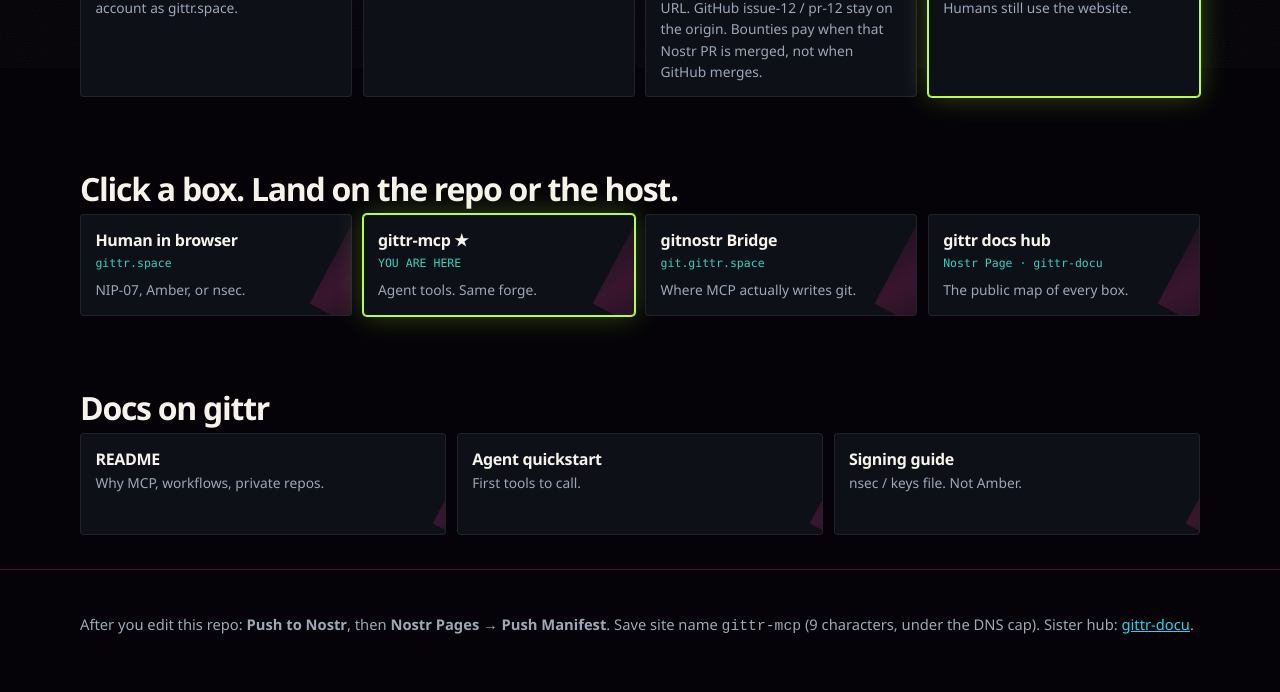
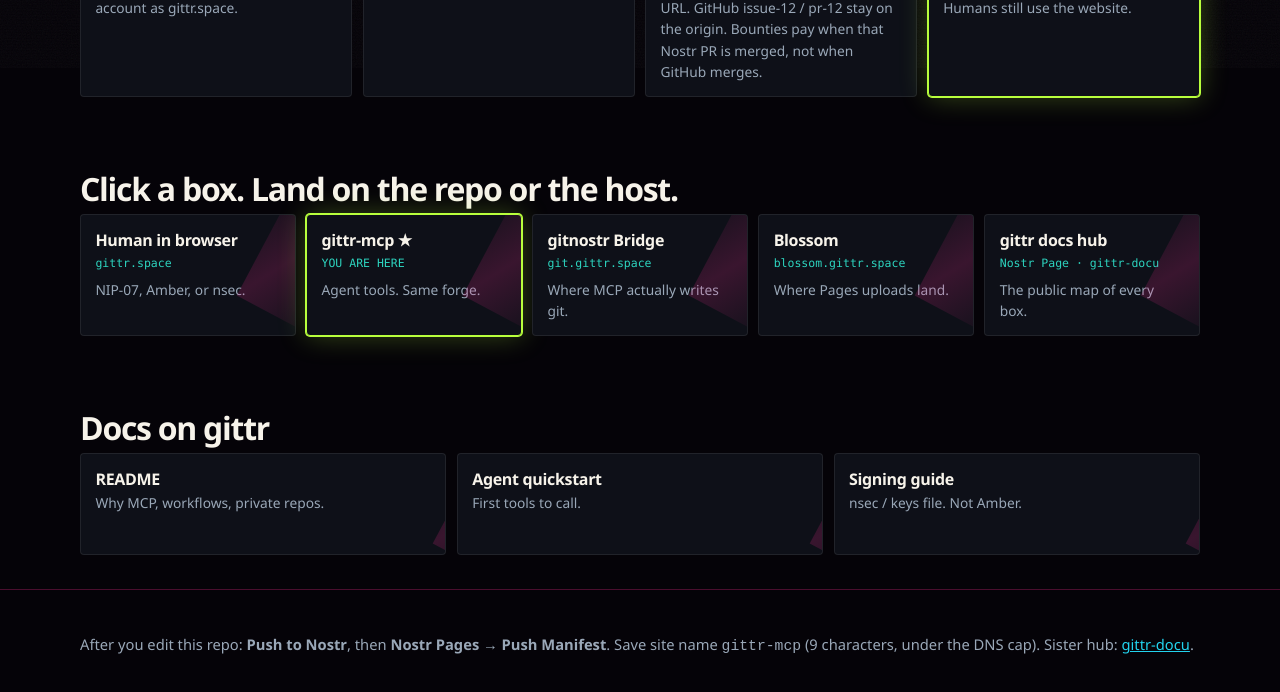
Before and after one commit to arbadacarbaYK/gittr-mcp, a browser extension: page index.html in a window 1280 px wide. Shown: the part 732-1424 px from the top of the page. Drawn offline with Linux system fonts and the light colour scheme.

Commit message:
Link the agent page to the gittr-blossom repo on Nostr.

```diff
--- a/index.html
+++ b/index.html
@@ -177,6 +177,16 @@
             </a>
             <a
               class="tile"
+              href="https://gittr.space/npub1n2ph08n4pqz4d3jk6n2p35p2f4ldhc5g5tu7dhftfpueajf4rpxqfjhzmc/gittr-blossom?branch=master"
+              target="_blank"
+              rel="noopener noreferrer"
+            >
+              <div class="name">Blossom</div>
+              <div class="host">blossom.gittr.space</div>
+              <div class="job">Where Pages uploads land.</div>
+            </a>
+            <a
+              class="tile"
               href="https://3un05jr4dnwh6njreq6uhzgv67st83jxi5lnpsbf8y3dkdq1qkgittr-docu.pages.gittr.space/"
             >
               <div class="name">gittr docs hub</div>
```
Also changed, not shown: README.md.
